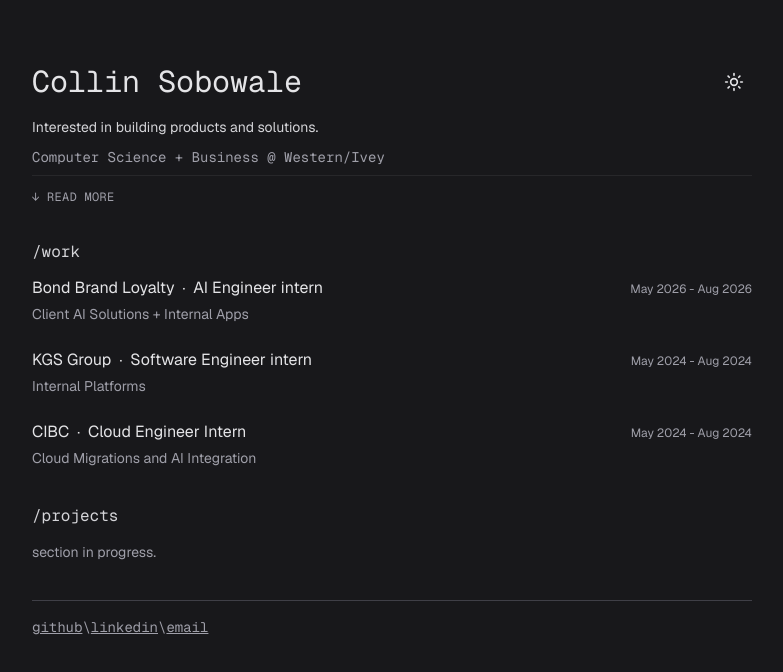
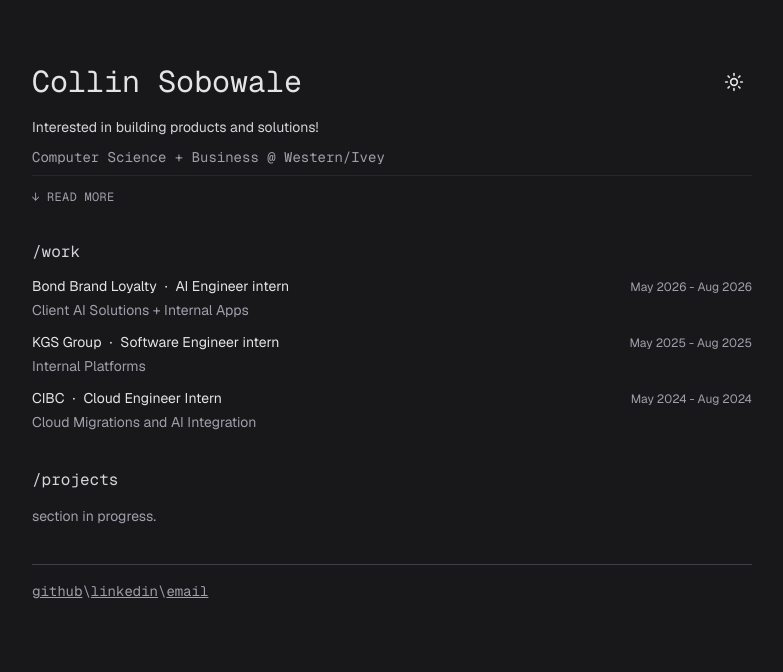
Before and after one commit to collinsbwl/portfolio, a Next.js app: page / in a window 1280 px wide. Shown: the top 672 px of the page, without its empty margins (248-1031 px from the left). Built offline with nearby package versions, Linux system fonts and the light colour scheme.

Commit message:
minor changes

```diff
--- a/app/page.tsx
+++ b/app/page.tsx
@@ -50,7 +50,7 @@ export default function Portfolio() {
     {
       role: "Software Engineer intern",
       company: "KGS Group",
-      period: "May 2024 - Aug 2024",
+      period: "May 2025 - Aug 2025",
       desc: "Internal Platforms",
     },
 
@@ -94,7 +94,7 @@ export default function Portfolio() {
           >
             <div className="max-w-xl space-y-2">
               <p className="text-sm leading-relaxed">
-                Interested in building products and solutions.
+                Interested in building products and solutions!
               </p>
 
               <div
@@ -179,11 +179,11 @@ export default function Portfolio() {
               /work
             </h2>
 
-            <div className="space-y-6">
+            <div className="space-y-3">
               {work.map((item) => (
                 <div key={`${item.role}-${item.company}`}>
                   {/*Company*/}
-                  <div className="mb-1 text-md flex items-baseline justify-between">
+                  <div className="mb-1 text-sm flex items-baseline justify-between">
                     <div className="flex items-baseline gap-2">
                       <span className={dark ? "text-zinc-200" : "neutral-600"}>
                         {item.company}
```
